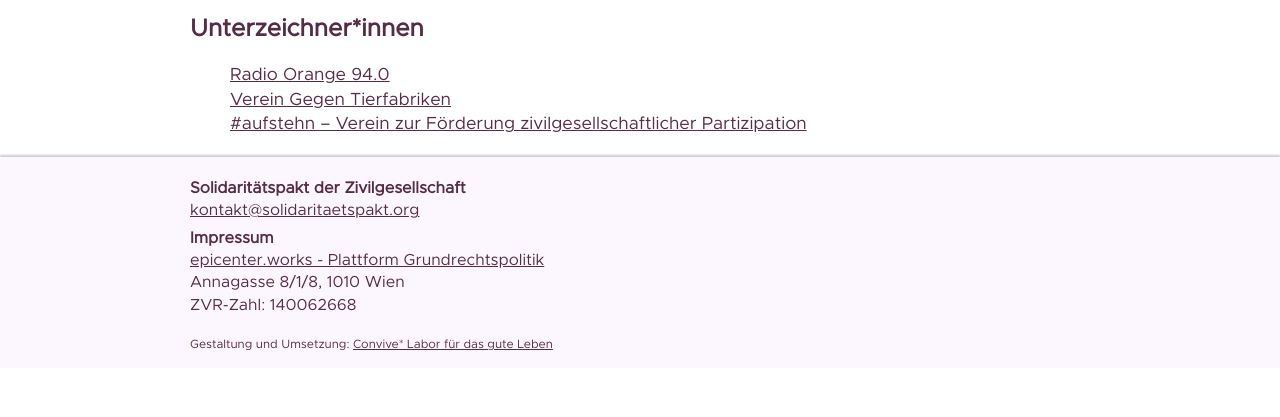
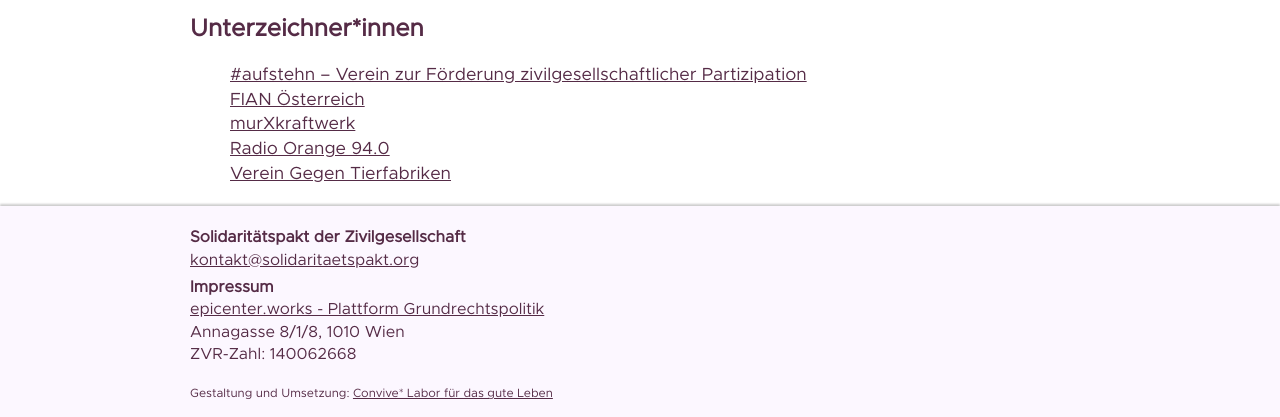
Before and after one commit to convive-lab/solidaritaetspakt, a plain HTML site: page index.html in a window 1280 px wide. Shown: the part 1948-2365 px from the top of the page. Before the commit the page ends 2316 px from the top, so only its background shows below. Drawn offline with nearby package versions, Linux system fonts and the light colour scheme.

Commit message:
Eintragung FIAN, murXkraftwerk

```diff
--- a/index.html
+++ b/index.html
@@ -112,9 +112,11 @@
       <section id="unterzeichnerinnen">
         <h1>Unterzeichner*innen</h1>
         <ul>
+<li><a target="_blank" href="https://www.aufstehn.at/">#aufstehn – Verein zur Förderung zivilgesellschaftlicher Partizipation</a></li>
+<li><a target="_blank" href="https://fian.at/">FIAN Österreich</a></li>
+<li><a target="_blank" href="http://www.murxkraftwerk.at/">murXkraftwerk</a></li>
 <li><a target="_blank" href="http://o94.at/">Radio Orange 94.0</a></li>
 <li><a target="_blank" href="https://vgt.at/">Verein Gegen Tierfabriken</a></li>
-<li><a target="_blank" href="https://www.aufstehn.at/">#aufstehn – Verein zur Förderung zivilgesellschaftlicher Partizipation</a></li>
         </ul>
       </section>
 
```
